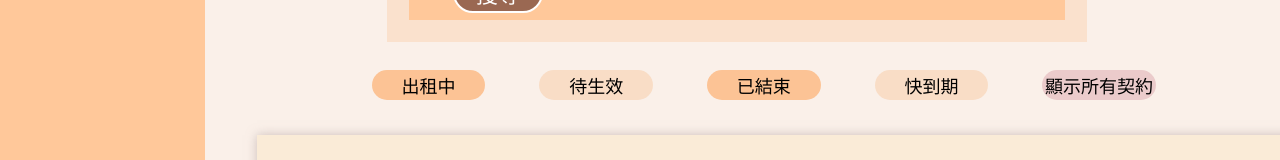
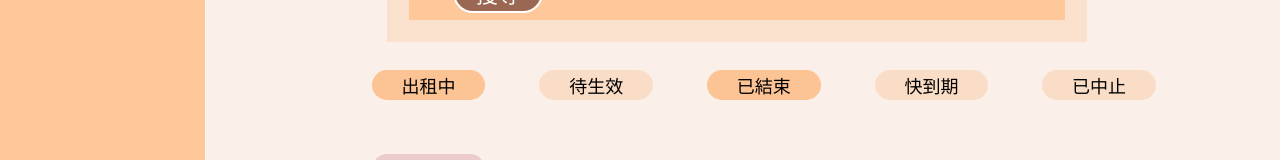
Before and after one commit to Jiuan1231456/F_rent, a Vue app: page /ContractList in a window 1280 px wide. Shown: the part 367-527 px from the top of the page. Built offline with nearby package versions, Linux system fonts and the light colour scheme; no server answers.

Commit message:
新增已中止的判斷式和按鈕

```diff
--- a/src/views/ContractList.vue
+++ b/src/views/ContractList.vue
@@ -46,6 +46,10 @@ export default {
                 endDate: this.contractFilters.endDate,
             };
             console.log("Search Object:", searchObj);// 打印搜尋條件以供調試
+            //搜尋條件為空
+            if (!searchObj.address && !searchObj.tenantName && !searchObj.startDate && !searchObj.endDate) {
+                searchObj = { ownerIdentity: this.loginObj.ownerIdentity };
+            }
 
             // 發送搜尋請求到後端
             fetch("http://localhost:8080/contract/contratSearch", {
@@ -59,9 +63,8 @@ export default {
                 .then(res => res.json())//將回應轉換為 JSON
                 .then(data => {
                     console.log("所有契約(不分房東):", data);// 第一層:顯示所有契約(沒有包含特定房東)
-
+                    this.contractList = data.contractList.filter(item => item.ownerIdentity === this.loginObj.ownerIdentity);
                     // 第二層:篩選出當前身份證字號的契約問卷，即顯示特定房東的所有房間資訊
-                    this.contractList = data.contractList.filter(item => item.ownerIdentity === this.loginObj.ownerIdentity);
                     console.log("只有當前房東的(篩選特定房東):", this.contractList);
                     // // 計算總頁數
                     // this.calculateTotalPages(this.contractList.length)
@@ -97,11 +100,15 @@ calculateTotalPages(totalItems) {
             console.log("Total Pages:", totalPages); // 打印總頁數以供參考
         },
         // 設定契約狀態
-        getContractStatus(contract) {//據當前日期和契約的開始及結束日期，判斷契約狀態。
+        getContractStatus(contract) {
             const now = new Date();
             const startDate = new Date(contract.startDate);
             const endDate = new Date(contract.endDate);
-            if (now < startDate) {
+            const cutDate = contract.cutDate ? new Date(contract.cutDate) : null;
+
+            if (cutDate && cutDate < endDate) {
+                return "已中止";
+            } else if (now < startDate) {
                 return "待生效";
             } else if (now >= startDate && now <= endDate) {
                 return "出租中";
@@ -232,7 +239,7 @@ calculateTotalPages(totalItems) {
             <input type="date" id="start" name="trip-start" min="1970-01-01" max="2050-12-31" style="font-size: 22px;">
             <label for="end_time" style="background-color:  #FFC89A;">到：</label>
             <input type="date" id="end" name="trip-end" min="1970-01-01" max="2050-12-31" style="font-size: 22px;">
-            <button class="searchbtn" type="button" @click="search">搜尋</button>
+            <button class="searchbtn" type="button" @click="search()">搜尋</button>
         </p>
     </div>
 
@@ -243,6 +250,7 @@ calculateTotalPages(totalItems) {
             <button class="goingtostart" @click="filterByStatus('待生效')" :class="{ active: statusFilter === '待生效' }">待生效</button>
             <button class="ended" @click="filterByStatus('已結束')" :class="{ active: statusFilter === '已結束' }">已結束</button>
             <button class="ending-soon"  @click="filterEndingSoon()" :class="{ active: statusFilter === '快到期' }">快到期</button>
+            <button class="cut"  @click="filterByStatus('已中止')" :class="{ active: statusFilter === '已中止' }">已中止</button>
             <button class="all" @click="showAllContracts()" :class="{ active: statusFilter === '' }">顯示所有契約</button>
         </div>
 
@@ -498,6 +506,18 @@ calculateTotalPages(totalItems) {
         background-color: #f0c49f;
         }
     }
+    .cut{
+        margin-bottom: 26px;
+        margin-left: 54px;
+        width: 12%;
+        height: 30px;
+        border: 0px;
+        background-color: #f9ddc6;
+        border-radius: 20px;
+        &:hover {
+        background-color: #f0c49f;
+        }
+    }
 
     .all{
         margin-bottom: 26px;
```
